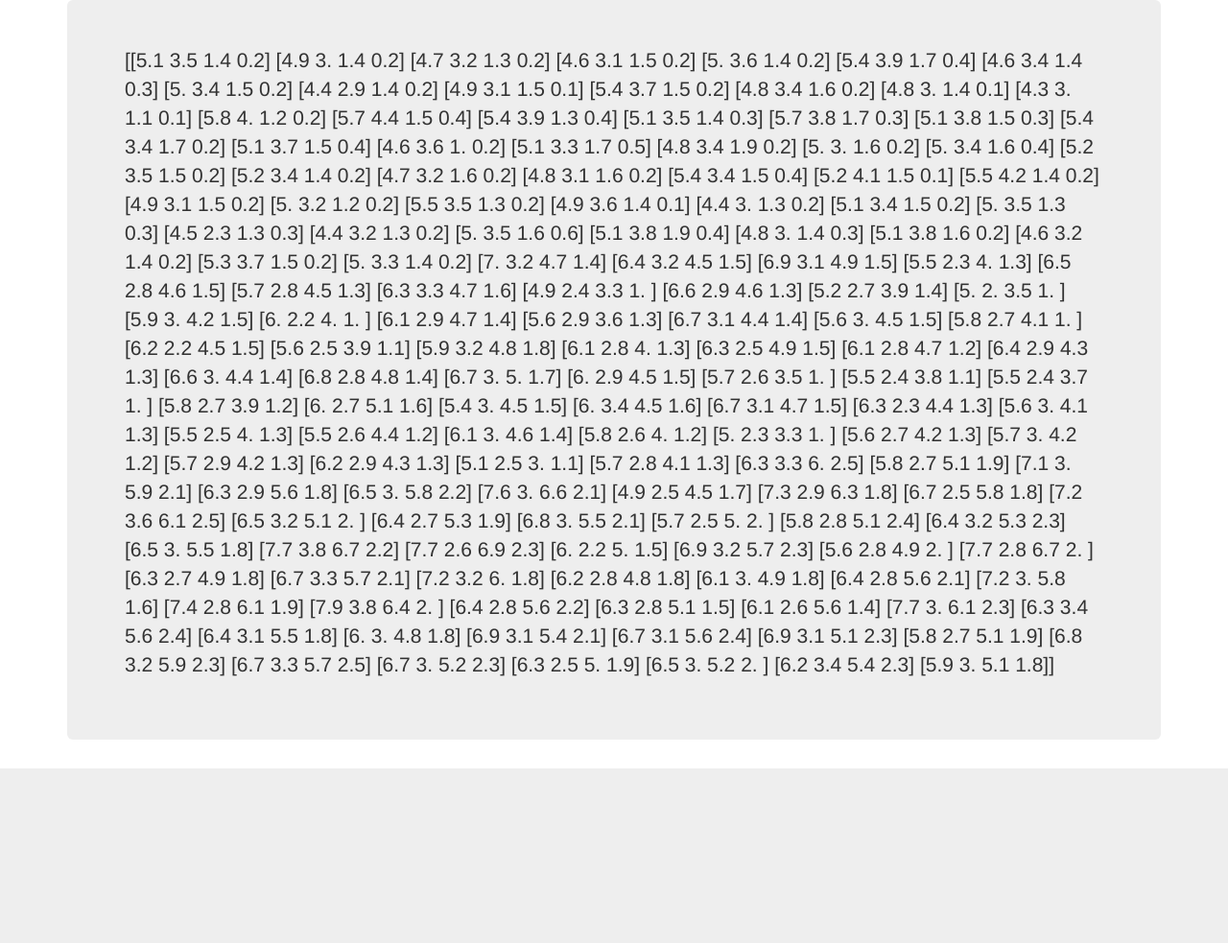
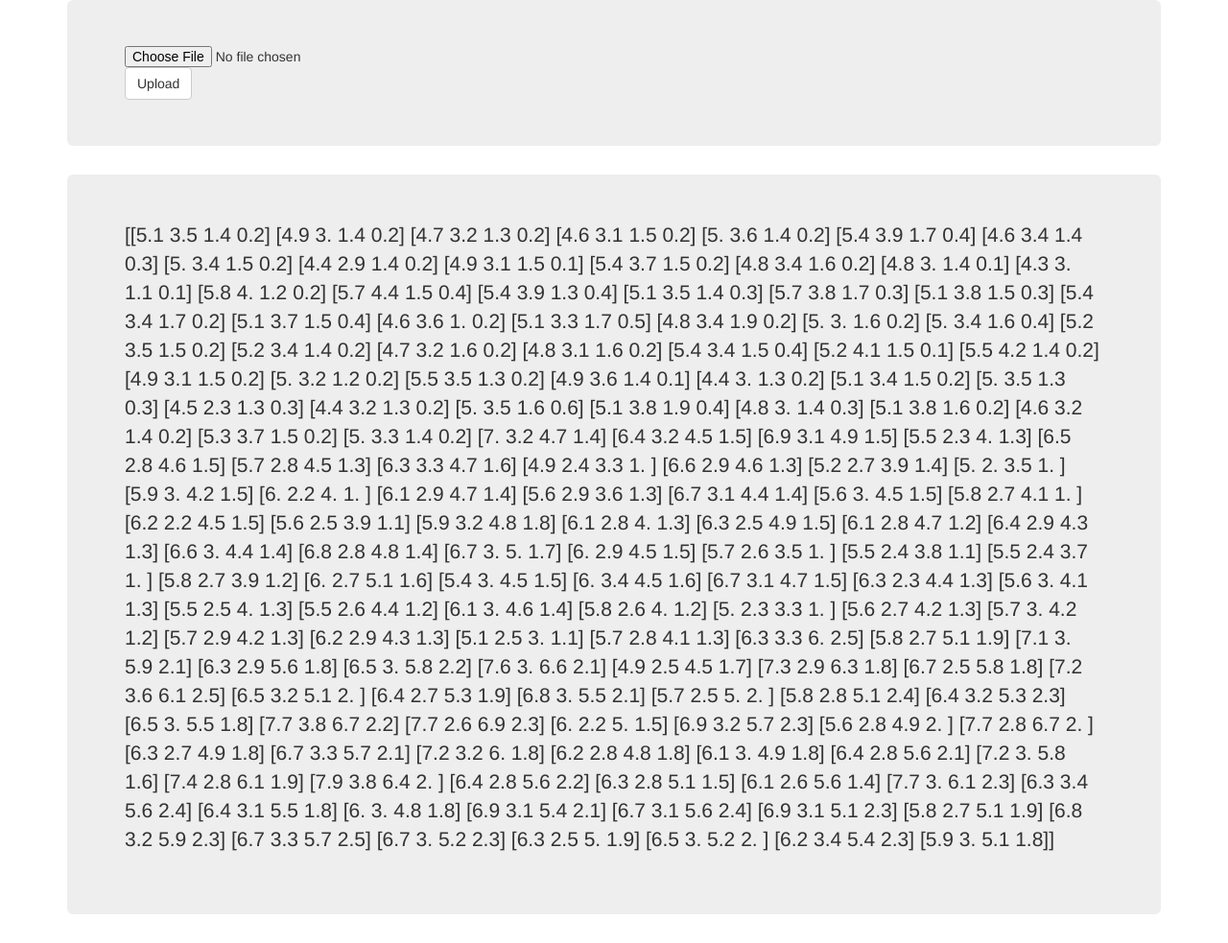
Before and after one commit to alexaltair/feature-selection, a Flask app: page / in a window 1280 px wide. Shown: the whole page at 96% size. Before the commit the page ends 801 px from the top, so only its background shows below. Run offline with Flask 2, Linux system fonts and the light colour scheme; some libraries are stand-ins or nearby versions.

Commit message:
Create file upload and submit form.

```diff
--- a/hello.py
+++ b/hello.py
@@ -1,5 +1,5 @@
 import os
-from flask import Flask, render_template
+from flask import Flask, render_template, request
 
 from flask_bootstrap import Bootstrap
 from flask.ext import uploads
@@ -16,5 +16,10 @@ def hello():
     iris = datasets.load_iris().data
     return render_template('index.html', data=iris)
 
+@app.route('/upload', methods=['GET', 'POST'])
+def upload():
+    data = request.files['file'].read()
+    return render_template('index.html', data=data)
+
 if __name__ == "__main__":
     app.run()
--- a/templates/index.html
+++ b/templates/index.html
@@ -3,6 +3,12 @@
 {% block content %}
   <div class="container">
     <div class="jumbotron">
+      <form method="POST" enctype="multipart/form-data" action="{{ url_for('upload') }}">
+        <input class="file" type="file" name="file">
+        <button type="submit" class="btn btn-default">Upload</button>
+      </form>
+    </div>
+    <div class="jumbotron">
       <p>{{ data }}</p>
     </div>
   </div>
```
